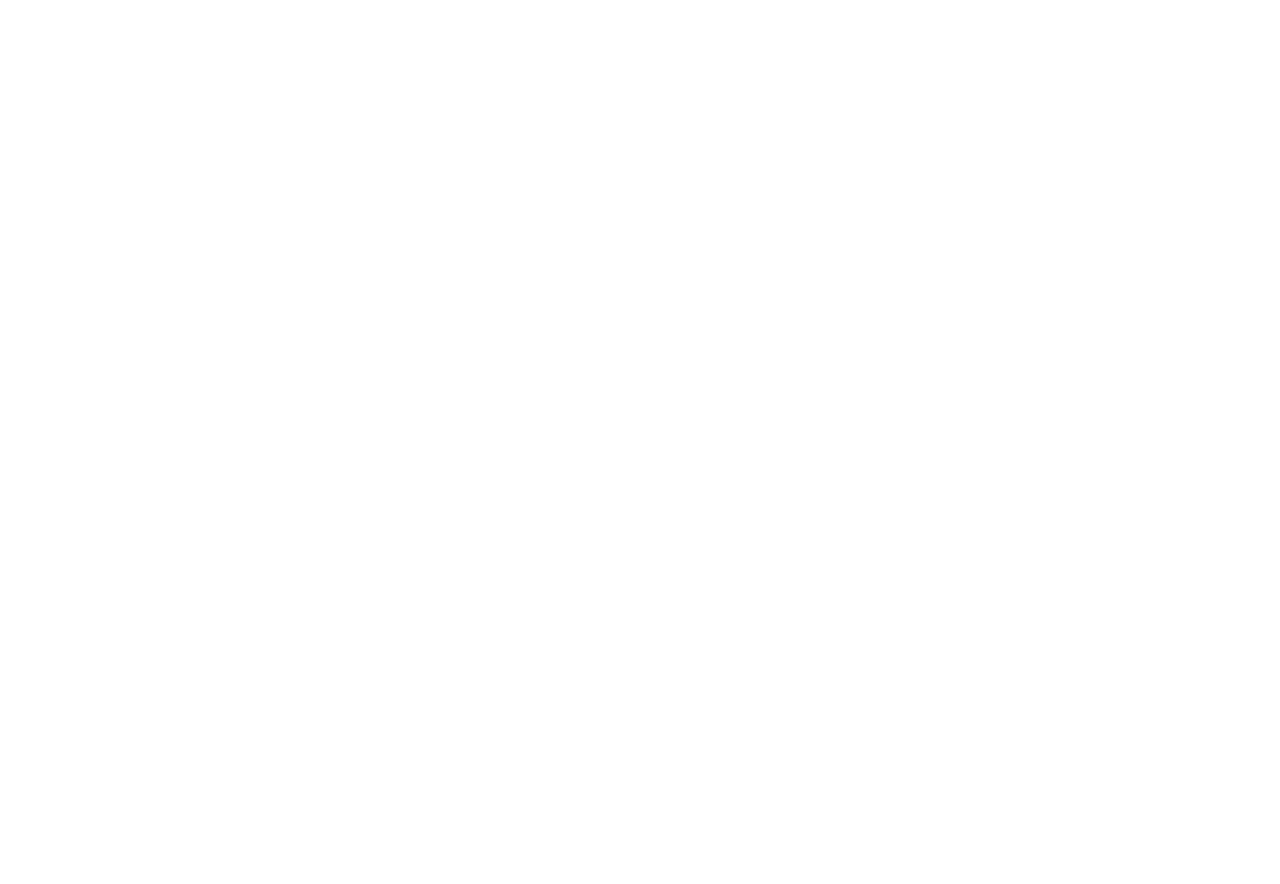
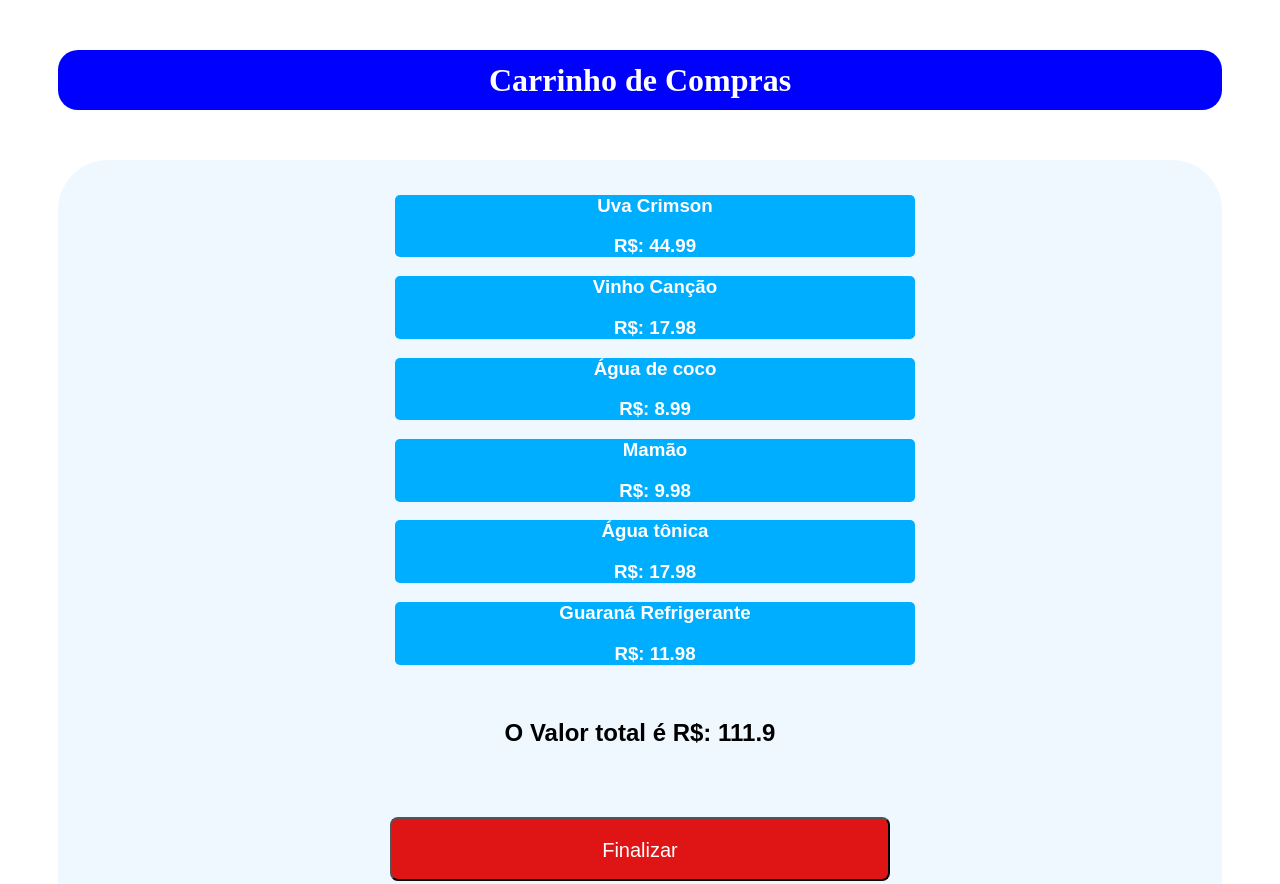
Before and after one commit to Dansnt77/CarrinhoDeCompras-Dansnt77, a plain HTML site: page index.html in a window 1280 px wide. Shown: the top 884 px of the page. Before the commit the page ends 800 px from the top, so only its background shows below. Drawn offline with Linux system fonts and the light colour scheme.

Commit message:
Ultima versão

```diff
--- a/index.css
+++ b/index.css
@@ -0,0 +1,77 @@
+.header{
+    background-color: blue;
+    height: 60px;
+    border-radius: 20px;
+    display: flex;
+    justify-content: center;
+    align-items: center;
+    margin: 50px;
+
+}
+body{
+    align-items: center;
+
+
+
+}
+.title{
+    text-align: center;
+    color: #fff;
+    padding: 10px;
+
+}
+main{
+    align-items: center;
+    text-align: center;
+    justify-content: center;
+
+
+}
+ul{
+   width: 530px;
+
+
+
+}
+li{
+    background-color: rgb(0, 174, 255);
+    color: #fff;
+    border-radius: 5px;
+    text-decoration: none;
+    list-style: none;
+    width: 520px;
+    height: 100%;
+
+}
+section{
+    background-color: aliceblue;
+    color: rgb(0, 0, 0);
+    font-family: sans-serif;
+    flex-direction: column;
+    border-radius: 50px;
+
+    display: flex;
+    justify-content: center;
+    align-items: center;
+    margin: 50px;
+    ;
+}
+button{
+    color: rgb(255, 255, 255);
+    background-color: rgb(223, 20, 20);
+    align-items: center;
+    justify-content: center ;
+
+    border-color: rgb(0, 0, 0);
+    padding: 20px;
+    height: 64px;
+    width: 500px;
+    border-radius: 8px;
+    font-size: 20px;
+    margin: 50px;
+}
+button:hover{
+    color: white;
+    background-color: rgba(223, 20, 20, 0.801);
+    cursor: pointer;
+}
--- a/index.html
+++ b/index.html
@@ -7,7 +7,10 @@
     <link rel="stylesheet" href="index.css">
     <title>Carrinho de compras</title>
 </head>
-<body>
+<body class="body">
+    <header class="header">
+        <h1 class = title>Carrinho de Compras</h1>
+    </header>
     <script src="index.js"></script>
 </body>
 </html>
--- a/index.js
+++ b/index.js
@@ -1,7 +1,81 @@
 const productsCart = [
     {
         id: 1,
-        name: "",
-        price: 0.00
+        name: "Uva Crimson",
+        price: 44.99
+    },
+    {
+        id: 2,
+        name: "Vinho Canção",
+        price: 17.98
+    },
+    {
+        id: 3,
+        name: "Água de coco",
+        price: 8.99
+    },
+    {
+        id: 4,
+        name: "Mamão",
+        price: 9.98
+    },
+    {
+        id: 5,
+        name: "Água tônica",
+        price: 17.98
+    },
+    {
+        id: 6,
+        name: "Guaraná Refrigerante",
+        price: 11.98
+    },
+
+]
+
+let main = document.createElement("main");
+let productList = document.createElement("ul");
+let buttonEnd = document.createElement("button");
+buttonEnd.innerText = "Finalizar";
+document.createElement("section")
+let body = document.querySelector(".body")
+document.createElement("h1")
+let section = document.createElement("section")
+body.appendChild(main)
+main.appendChild(section)
+section.append(productList)
+
+
+
+
+
+
+
+function carDeCompras (arr){
+let soma = 0
+
+
+
+    for (let index = 0; index < arr.length; index++) {
+        let productDetails = document.createElement("li");
+        let nameProduct = document.createElement("h3");
+        let priceProduct = document.createElement("h3");
+
+
+
+        nameProduct.innerText = arr[index].name
+        priceProduct.innerText = `R$: ${arr[index].price}`
+
+
+        productDetails.append(nameProduct, priceProduct)
+        productList.append(productDetails)
+
+
+        soma += arr[index].price
+
     }
-]
+    let valorTotal = document.createElement("h2");
+    valorTotal.innerText = ` O Valor total é R$: ${soma}`
+    section.append(valorTotal, buttonEnd);
+
+}
+carDeCompras(productsCart)
```
